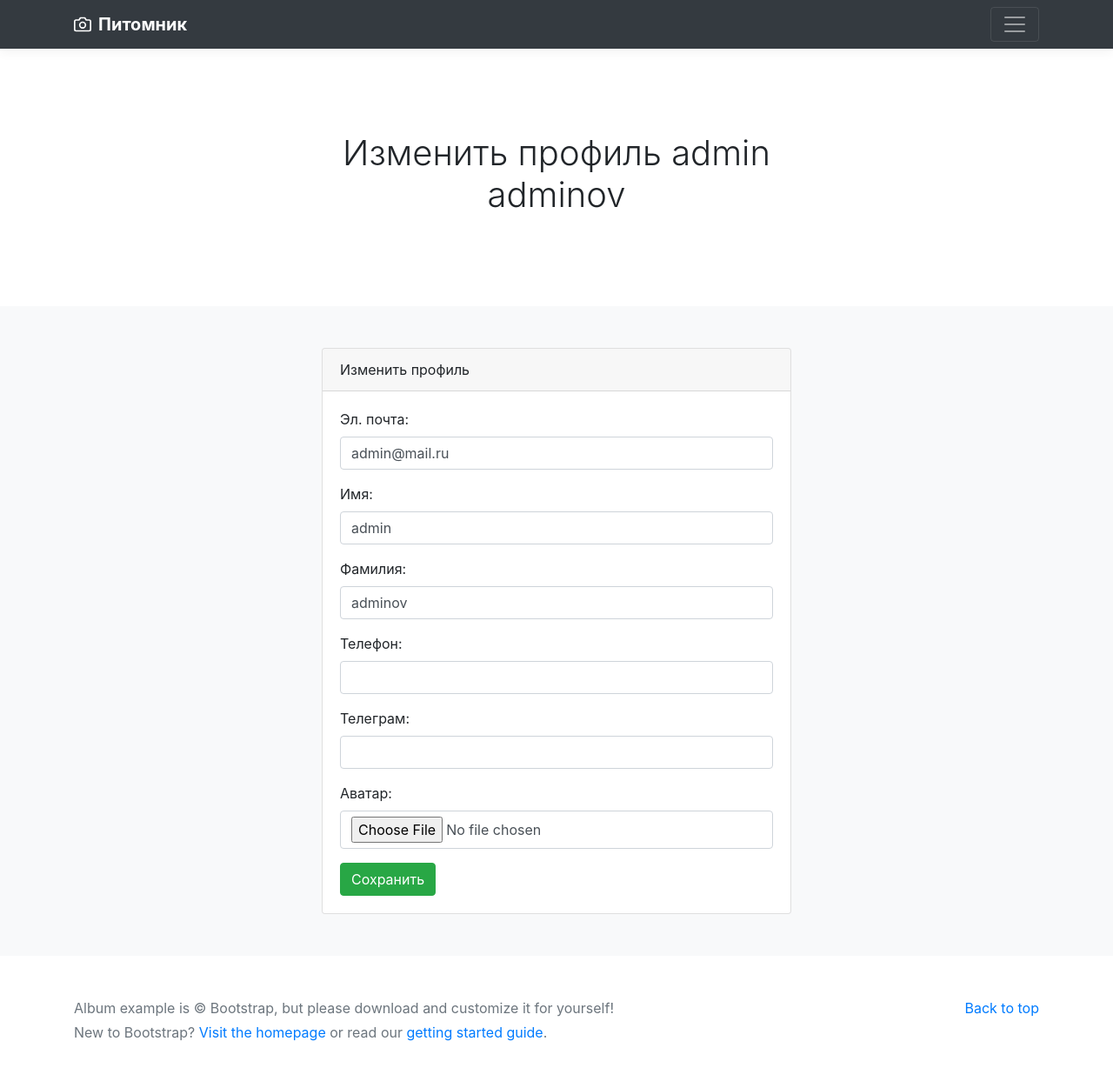
After one commit to Rolllab/DogsProject, a Django app: page /users/update/ in a window 1280 px wide. The commit adds this page. Shown: the whole page at 87% size. Run offline with Django 5.2, Linux system fonts and the light colour scheme; a user stored in the database is signed in; some libraries are stand-ins or nearby versions.

Commit message:
Добавлен функционал изменения профиля пользователя.

```diff
--- a/users/forms.py
+++ b/users/forms.py
@@ -1,6 +1,7 @@
 from django import forms
 
 from users.models import User
+from users.validators import validate_password
 
 
 class StyleFormMixin:
@@ -9,6 +10,12 @@ class StyleFormMixin:
         for filed_name, field in self.fields.items():
             field.widget.attrs['class'] = 'form-control'
 
+
+class UserForm(StyleFormMixin, forms.ModelForm):
+    class Meta:
+        model = User
+        # fields = ('email', 'first_name', 'last_name', 'phone')    # Один из вариантов записи
+        exclude = ('is_active', )                                   # Другой вариант записи
 
 
 class UserRegisterForm(StyleFormMixin, forms.ModelForm):
@@ -21,7 +28,9 @@ class UserRegisterForm(StyleFormMixin, forms.ModelForm):
 
     def clean_password2(self):
         cd = self.cleaned_data
+        validate_password(cd['password'])
         if cd['password'] != cd['password2']:
+            print('Пароли не совпадают!!!')
             raise forms.ValidationError('Пароли не совпадают !!!')
         return cd['password2']
 
@@ -31,8 +40,7 @@ class UserLoginForm(StyleFormMixin, forms.Form):
     password = forms.CharField(label='Пароль', widget=forms.PasswordInput)
 
 
-class UserForm(StyleFormMixin, forms.ModelForm):
+class UserUpdateForm(StyleFormMixin, forms.ModelForm):
     class Meta:
         model = User
-        # fields = ('email', 'first_name', 'last_name', 'phone')    # Один из вариантов записи
-        exclude = ('is_active', )                                   # Другой вариант записи
+        fields = ('email', 'first_name', 'last_name', 'phone', 'telegram', 'avatar')
--- a/users/templates/users/user_profile_read_only.html
+++ b/users/templates/users/user_profile_read_only.html
@@ -14,7 +14,7 @@
                 <span class="card-text">Телефон: {{ user.phone|default:"Не указано" }}</span><br>
                 <span class="card-text">Телеграм: {{ user.telegram|default:"Не указано" }}</span><br>
                 <button class="btn btn-outline-warning">
-                    <a class="btn btn-link" href="{% url 'users:user_profile' %}">обновить</a>
+                    <a class="btn btn-link" href="{% url 'users:user_update' %}">обновить</a>
                 </button>
             </div>
         </div>
--- /dev/null
+++ b/users/templates/users/user_update.html
@@ -0,0 +1,19 @@
+{% extends 'dogs/base.html' %}
+
+{% block content %}
+<div class="row">
+    <div class="col-3"></div>
+    <div class="col-6">
+        <div class="card">
+            <div class="card-header">Изменить профиль</div>
+            <div class="card-body">
+                <form method="post" enctype="multipart/form-data">
+                    {% csrf_token %}
+                    {{ form.as_p }}
+                    <button type="submit" class="btn btn-success">Сохранить</button>
+                </form>
+            </div>
+        </div>
+    </div>
+</div>
+{% endblock %}
--- a/users/urls.py
+++ b/users/urls.py
@@ -1,7 +1,7 @@
 from django.urls import path
 
 from users.apps import UsersConfig
-from users.views import user_register_view, user_login_view, user_profile_view, user_logout_view
+from users.views import user_register_view, user_login_view, user_profile_view, user_logout_view, user_update_view
 
 app_name = UsersConfig.name
 
@@ -10,4 +10,5 @@ urlpatterns = [
     path('logout/', user_logout_view, name='user_logout'),
     path('register/', user_register_view, name='user_register'),
     path('profile/', user_profile_view, name='user_profile'),
+    path('update/', user_update_view, name='user_update')
 ]
--- a/users/views.py
+++ b/users/views.py
@@ -3,17 +3,17 @@ from django.http import HttpResponseRedirect, HttpResponse
 from django.contrib.auth import authenticate, login, logout
 from django.contrib.auth.decorators import login_required
 
-from users.forms import UserRegisterForm, UserLoginForm, UserForm
+from users.forms import UserRegisterForm, UserLoginForm, UserUpdateForm
 
 
 def user_register_view(request):
+    form = UserRegisterForm(request.POST)
     if request.method == 'POST':
-        form = UserRegisterForm(request.POST)
         if form.is_valid():
             new_user = form.save()
             new_user.set_password(form.cleaned_data['password'])
             new_user.save()
-            return HttpResponseRedirect(reverse('dogs:index'))
+            return HttpResponseRedirect(reverse('users:user_login'))
 
     form = UserRegisterForm()
     context = {
@@ -52,6 +52,25 @@ def user_profile_view(request):
     return render(request, 'users/user_profile_read_only.html', context=context)
 
 
+@login_required
+def user_update_view(request):
+    user_object = request.user
+    if request.method == 'POST':
+        form = UserUpdateForm(request.POST, request.FILES, instance=user_object)
+        if form.is_valid():
+            user_object = form.save()
+            user_object.save()
+            return HttpResponseRedirect(reverse('users:user_profile'))
+
+    context = {
+        'object': user_object,
+        'title': f'Изменить профиль {user_object.first_name} {user_object.last_name}',
+        'form': UserUpdateForm(instance=user_object)
+    }
+    return render(request, 'users/user_update.html', context=context)
+
+
+
 def user_logout_view(request):
     logout(request)
     return redirect('dogs:index')
```
Also changed, not shown: users/validators.py (added, +12 -0 lines).
